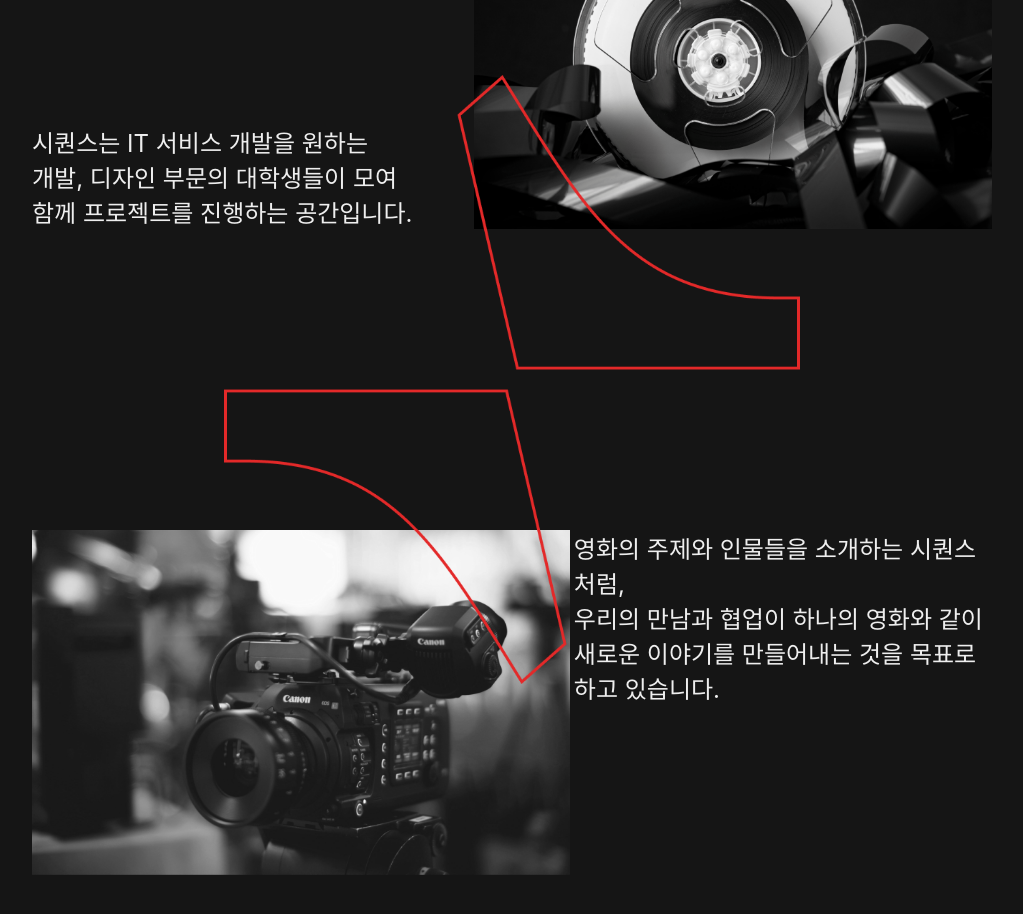
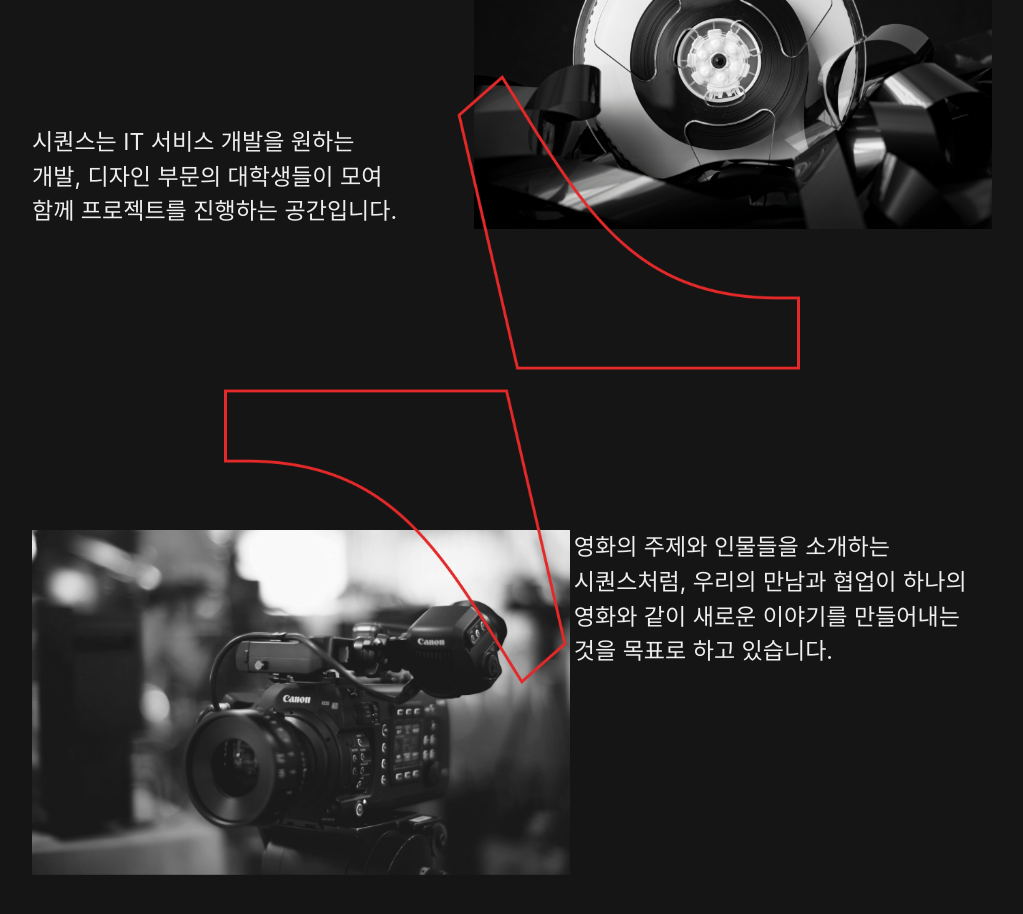
Before and after one commit to Sequence-Front/sequence, a React (Create React App) app: page / in a window 1280 px wide. Shown: the part 2680-3594 px from the top of the page, without its empty margins (128-1151 px from the left). Built offline with nearby package versions, Linux system fonts and the light colour scheme.

Commit message:
'about-font'

```diff
--- a/src/main/page/About.tsx
+++ b/src/main/page/About.tsx
@@ -49,7 +49,7 @@ const About1ContentContainer = styled.div`
   width : 46%;
   align-items: flex-end;
 
-  @media (max-width: 900px){
+  @media (max-width: 800px){
     align-items: flex-start;
     margin: 0 auto;
     width:100%;
@@ -65,7 +65,7 @@ const About2ContentContainer = styled.div`
   width : 46%;
   align-items: flex-start;
 
-  @media (max-width: 900px){
+  @media (max-width: 800px){
     align-items: flex-start;
     margin: 0 auto;
     width:100%;
@@ -90,8 +90,12 @@ const About1Content = styled.div`
   display : flex;
   width: 100%;
   color : #EEEEEE;
-  font-size : clamp(1.5rem, 1.5vw, 3rem);
+  font-size : clamp(1rem, 1.8vw, 3rem);
   align-self: flex-end;
+  word-break: keep-all;
+  white-space: nowrap;
+  line-height: 1.5;
+
   @media (max-width: 800px) {
     order: 2;
     font-size: 1.3rem;
@@ -137,8 +141,12 @@ const About2Content = styled.div`
   margin-left: 1%;
   width: 100%;
   color : #EEEEEE;
-  font-size : clamp(1.5rem, 1.5vw, 3rem);
+  font-size : clamp(1rem, 1.8vw, 3rem);
   align-items: flex-start;
+
+  word-break: keep-all;
+  line-height: 1.5;
+
   @media (max-width: 800px) {
     width: 100%;
     font-size: 1.3rem;
@@ -171,9 +179,7 @@ function About() {
         <About1ContentLogo src={logo}/>
         <About2Content>
         영화의 주제와 인물들을 소개하는 시퀀스처럼,
-        <br />
         우리의 만남과 협업이 하나의 영화와 같이
-        <br />
         새로운 이야기를 만들어내는 것을 목표로 하고 있습니다.
         </About2Content>
         </About2ContentContainer>
```
